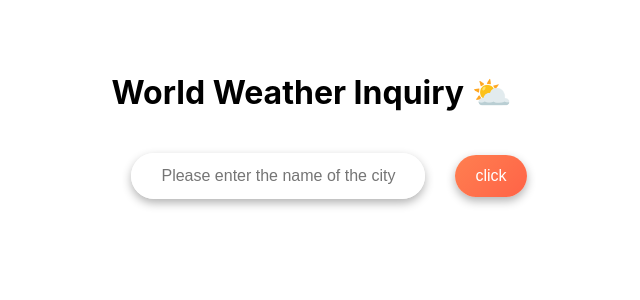
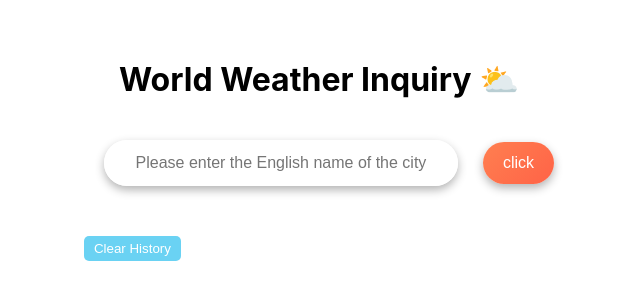
Before and after one commit to Himari531/WeatherInquiry, a React (Create React App) app: page / in a window 1280 px wide. Shown: the part 270-570 px from the top of the page, without its empty margins (321-961 px from the left). Built offline with nearby package versions, Linux system fonts and the light colour scheme; a web font is replaced by a local one.

Commit message:
添加历史记录的搜索记录

```diff
--- a/src/css/App.css
+++ b/src/css/App.css
@@ -9,6 +9,11 @@
     position: relative;
     overflow: hidden;
     padding: 20px;
+}
+
+/*APP标题*/
+.h1 {
+    text-align: center;
 }
 
 .background {
@@ -27,7 +32,7 @@
     display: flex;
     margin-bottom: 30px;
     align-items: center;
-    gap: 10px;
+    gap: 5px;
 }
 
 .search-box input {
@@ -36,7 +41,7 @@
     border-radius: 30px;
     border: 2px solid #fff;
     outline: none;
-    width: 250px;
+    width: 310px;
     transition: all 0.3s ease;
     background: rgba(255, 255, 255, 0.2);
     color: #030213;
--- a/src/css/Weather.css
+++ b/src/css/Weather.css
@@ -88,3 +88,43 @@
     font-weight: bold;
     margin-top: 10px;
 }
+
+.input-wrapper {
+    position: relative;
+}
+
+.history-dropdown {
+    position: absolute;
+    top: 100%;
+    left: 0;
+    right: 0;
+    background: rgba(255, 255, 255, 0.95);
+    border: 1px solid #ccc;
+    border-top: none;
+    list-style: none;
+    padding: 0;
+    margin: 0;
+    z-index: 10;
+    max-height: 200px;
+    overflow-y: auto;
+    border-radius: 0 0 10px 10px;
+}
+
+.history-dropdown li {
+    padding: 10px;
+    cursor: pointer;
+}
+
+.history-dropdown li:hover {
+    background-color: #f0f0f0;
+}
+
+.history-icon {
+    margin-right: 8px;
+}
+
+.header {
+    display: flex;
+    justify-content: space-between;
+    align-items: center;
+}
--- a/src/js/Weather.js
+++ b/src/js/Weather.js
@@ -9,6 +9,7 @@ const Weather = () => {
     const [error, setError] = useState(null);
     //历史地点搜索记录
     const [history, setHistory] = useState([]);
+    const [showHistory, setShowHistory] = useState(false);
     const [localTime, setLocalTime] = useState('');
     const timerRef = useRef(null);
     const [backgroundImage, setBackgroundImage] = useState('');
@@ -84,19 +85,33 @@ const Weather = () => {
     }, []);
 
     return (<div className="app">
-        {backgroundImage && (<div
-            className="background"
-            style={{backgroundImage: `url(${backgroundImage})`}}
-        ></div>)}
-        <h1>World Weather Inquiry ⛅</h1>
+        {backgroundImage && (
+            <div className="background" style={{backgroundImage: `url(${backgroundImage})`}}></div>)
+        }
+        <h1 className={'h1'}>World Weather Inquiry ⛅</h1>
+
         <div className="search-box">
             <input
                 type="text"
-                placeholder="Please enter the name of the city"
+                placeholder="Please enter the English name of the city"
                 value={city}
                 onChange={(e) => setCity(e.target.value)}
+                onFocus={() => setShowHistory(true)}
+                onBlur={() => setTimeout(() => setShowHistory(false), 200)} // 延迟关闭，给点击历史的时间
             />
             <button onClick={handleSearch}>click</button>
+            {showHistory && history.length > 0 && (
+                <ul className="history-dropdown">
+                    {history.map((item, index) => (
+                        <li key={index} onClick={() => {
+                            setCity(item);
+                            setShowHistory(false);
+                        }}>
+                            <span className="history-icon">🔍</span> {item}
+                        </li>
+                    ))}
+                </ul>
+            )}
         </div>
 
         {error && <p className="error">{error}</p>}
@@ -118,7 +133,7 @@ const Weather = () => {
         </div>)}
 
         {history.length > 0 && (<div className="history">
-            <h3>历史查询</h3>
+            <h3>Historical query list</h3>
             <ul>
                 {history.map((item, index) => (<li key={index} onClick={() => {
                     setCity(item);
@@ -128,6 +143,7 @@ const Weather = () => {
                 </li>))}
             </ul>
         </div>)}
+        <button onClick={clearHistory}>Clear History</button>
     </div>);
 };
 
```
